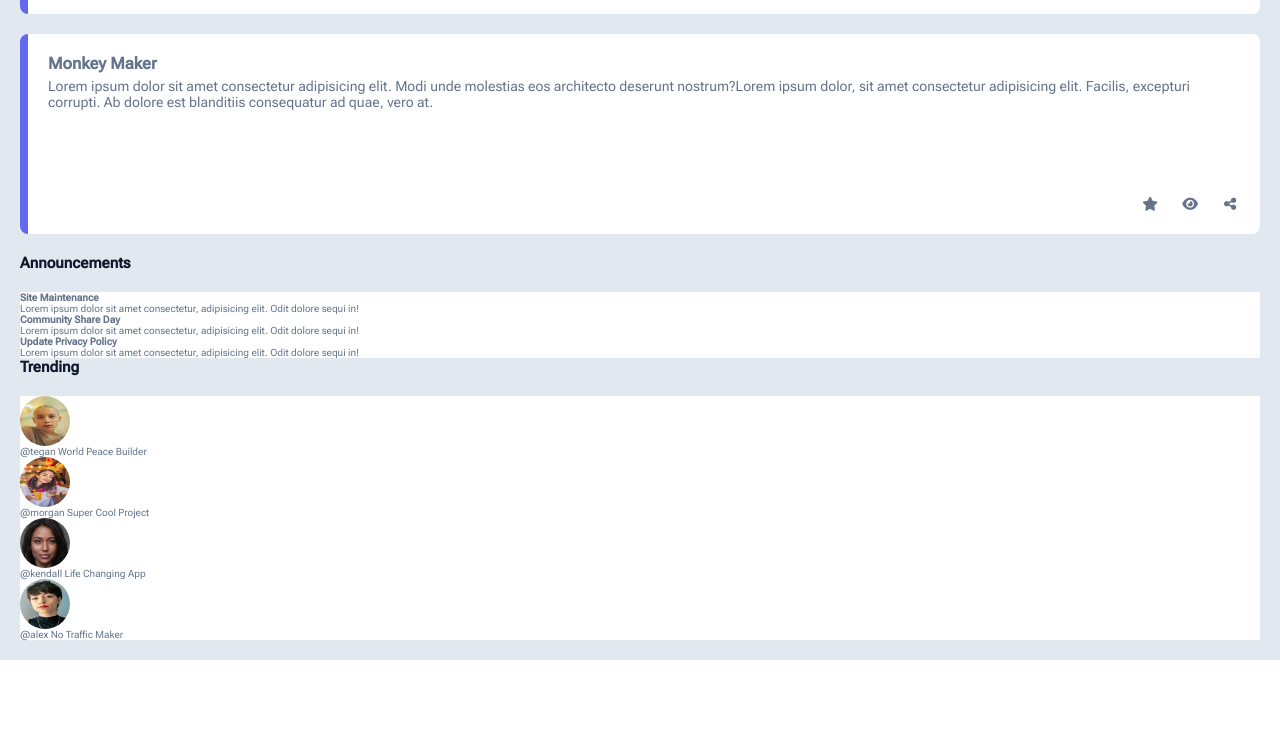
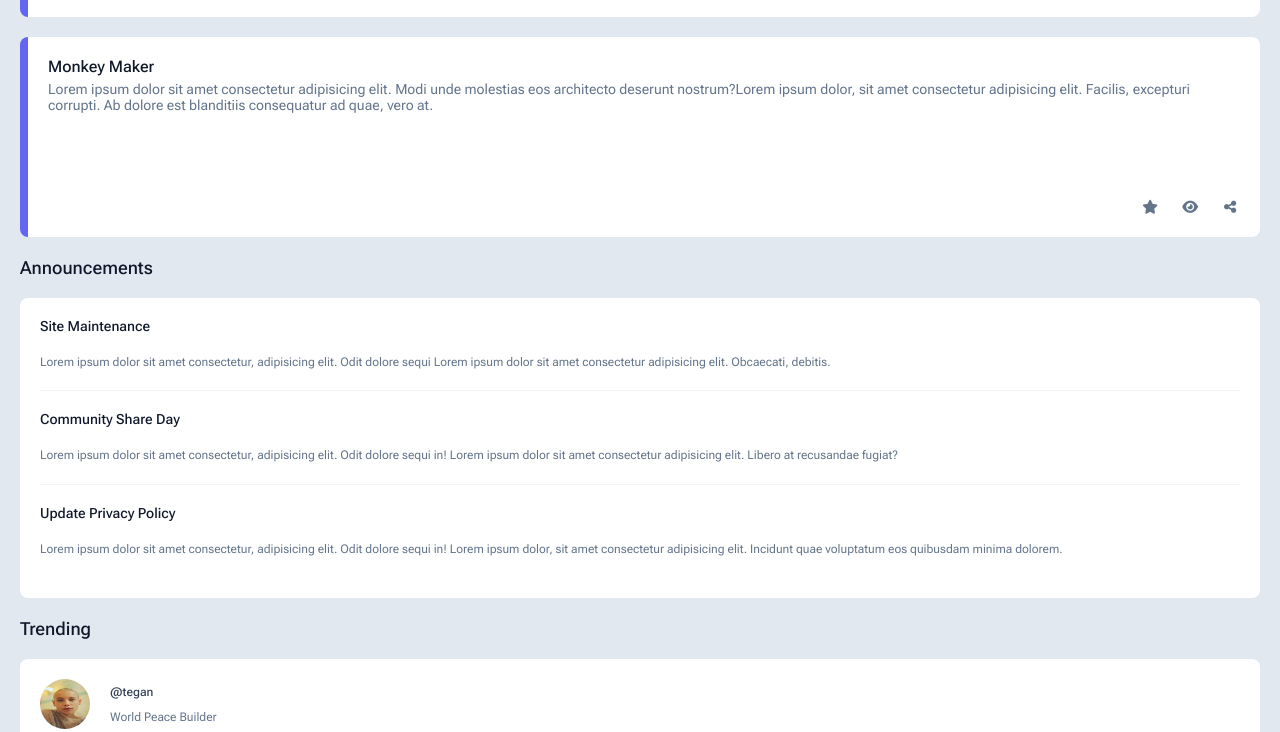
Before and after one commit to tydevelopes/odin-dashboard-with-grid, a plain HTML site: page index.html in a window 1280 px wide. Shown: the part 1274-2006 px from the top of the page. Before the commit the page ends 1934 px from the top, so only its background shows below. Drawn offline with Linux system fonts and the light colour scheme.

Commit message:
style announcements and trending cards

```diff
--- a/index.html
+++ b/index.html
@@ -159,31 +159,40 @@
 				</div>
 				<div class="announcements">
 					<h2>Announcements</h2>
-					<div class="card">
+					<div class="announcements-card">
 						<div class="announcement">
 							<h4>Site Maintenance</h4>
-							<p>Lorem ipsum dolor sit amet consectetur, adipisicing elit. Odit dolore sequi in!</p>
+							<p>
+								Lorem ipsum dolor sit amet consectetur, adipisicing elit. Odit dolore sequi Lorem ipsum dolor sit amet
+								consectetur adipisicing elit. Obcaecati, debitis.
+							</p>
 						</div>
 						<div class="announcement">
 							<h4>Community Share Day</h4>
-							<p>Lorem ipsum dolor sit amet consectetur, adipisicing elit. Odit dolore sequi in!</p>
+							<p>
+								Lorem ipsum dolor sit amet consectetur, adipisicing elit. Odit dolore sequi in! Lorem ipsum dolor sit
+								amet consectetur adipisicing elit. Libero at recusandae fugiat?
+							</p>
 						</div>
 						<div class="announcement">
 							<h4>Update Privacy Policy</h4>
-							<p>Lorem ipsum dolor sit amet consectetur, adipisicing elit. Odit dolore sequi in!</p>
+							<p>
+								Lorem ipsum dolor sit amet consectetur, adipisicing elit. Odit dolore sequi in! Lorem ipsum dolor, sit
+								amet consectetur adipisicing elit. Incidunt quae voluptatum eos quibusdam minima dolorem.
+							</p>
 						</div>
 					</div>
 				</div>
 				<div class="trending">
 					<h2>Trending</h2>
-					<div class="card">
+					<div class="trending-card">
 						<!-- trend start -->
 						<div class="trend">
 							<div class="person-image">
 								<img src="./images/face1.jpg" alt="person face" />
 							</div>
-							<span>@tegan</span>
-							<span>World Peace Builder</span>
+							<span class="trend-name">@tegan</span>
+							<span class="trend-info">World Peace Builder</span>
 						</div>
 						<!-- trend end -->
 						<!-- trend start -->
@@ -191,8 +200,8 @@
 							<div class="person-image">
 								<img src="./images/face2.jpg" alt="person face" />
 							</div>
-							<span>@morgan</span>
-							<span>Super Cool Project</span>
+							<span class="trend-name">@morgan</span>
+							<span class="trend-info">Super Cool Project</span>
 						</div>
 						<!-- trend end -->
 						<!-- trend start -->
@@ -200,8 +209,8 @@
 							<div class="person-image">
 								<img src="./images/face6.jpg" alt="person face" />
 							</div>
-							<span>@kendall</span>
-							<span>Life Changing App</span>
+							<span class="trend-name">@kendall</span>
+							<span class="trend-info">Life Changing App</span>
 						</div>
 						<!-- trend end -->
 						<!-- trend start -->
@@ -209,8 +218,8 @@
 							<div class="person-image">
 								<img src="./images/face5.jpg" alt="person face" />
 							</div>
-							<span>@alex</span>
-							<span>No Traffic Maker</span>
+							<span class="trend-name">@alex</span>
+							<span class="trend-info">No Traffic Maker</span>
 						</div>
 						<!-- trend end -->
 					</div>
--- a/style.css
+++ b/style.css
@@ -10,12 +10,16 @@
 	--card-bg-color: #ffffff;
 	--heading-color: #0f172a;
 	--main-text-color: #64748b;
+	--border-color: #f1f5f9;
+	--span-color: #334155;
 }
 :root.dark {
 	--main-bg-color: #0f172a;
 	--card-bg-color: #1e293b;
 	--heading-color: #ffffff;
 	--main-text-color: #94a3b8;
+	--border-color: #334155;
+	--span-color: #cbd5e1;
 }
 
 /* basic reset */
@@ -38,11 +42,14 @@ body {
 h2 {
 	color: var(--heading-color);
 	margin-bottom: 2rem;
+	font-size: 1.8rem;
+	font-weight: 500;
 }
 .nav-content,
 .header,
-.card,
-.project-card {
+.announcements-card,
+.project-card,
+.trending-card {
 	background-color: var(--card-bg-color);
 }
 
@@ -61,6 +68,7 @@ h2 {
 	color: var(--main-text-color);
 	width: 2rem;
 	height: 2rem;
+	transition: color 0.3s linear;
 }
 /* change icons but search icon, color when hovered */
 .fa-solid:not(.search-icon):hover {
@@ -232,24 +240,77 @@ p {
 /* layout project card contents */
 .project-card-title {
 	grid-area: 1 / 1 / 2 / 2;
+	font-size: 1.6rem;
+	font-weight: 500;
+	color: var(--heading-color);
 }
 .project-card-info {
 	grid-area: 2 / 1 / 3 / 4;
 }
 .project-card > .like {
 	grid-area: 3 / 2 / 4 / 3;
+}
+.project-card > .peek {
+	grid-area: 3 / 3 / 4 / 4;
+}
+.project-card > .share {
+	grid-area: 3 / 4 / 4 / 5;
+}
+/* center all icons in their own container */
+.fa-solid {
 	display: grid;
 	place-items: center;
 }
-.project-card > .peek {
-	grid-area: 3 / 3 / 4 / 4;
+
+/* style announcements */
+.announcements-card {
+	padding: 2rem;
+	margin-bottom: 2rem;
+	border-radius: 0.8rem;
+	height: 30rem;
+	font-size: 1.2rem;
 	display: grid;
-	place-items: center;
+	grid-template-columns: 1fr;
+	grid-template-rows: repeat(3, 1fr);
+	gap: 2rem;
 }
-.project-card > .share {
-	grid-area: 3 / 4 / 4 / 5;
+.announcement:not(:last-child) {
+	border-bottom: 1px solid var(--border-color);
+}
+.announcement {
 	display: grid;
-	place-items: center;
+}
+.announcement > h4 {
+	font-size: 1.4rem;
+	font-weight: 500;
+	color: var(--heading-color);
+}
+
+/* Style trending */
+.trending-card {
+	padding: 2rem;
+	border-radius: 0.8rem;
+	font-size: 1.2rem;
+	display: grid;
+	gap: 2rem;
+}
+.trend {
+	display: grid;
+	grid-template-columns: max-content 1fr 2fr;
+	grid-template-rows: 1fr 1fr;
+	column-gap: 2rem;
+	align-items: center;
+}
+.trend > .person-image {
+	grid-area: 1 / 1 / 3 / 2;
+}
+.trend-name {
+	grid-area: 1 / 2 / 2 / 3;
+	font-weight: 500;
+	color: var(--span-color);
+}
+.trend-info {
+	grid-area: 2 / 2 / 3 / 4;
 }
 
 /* ANIMATIONS */
```
